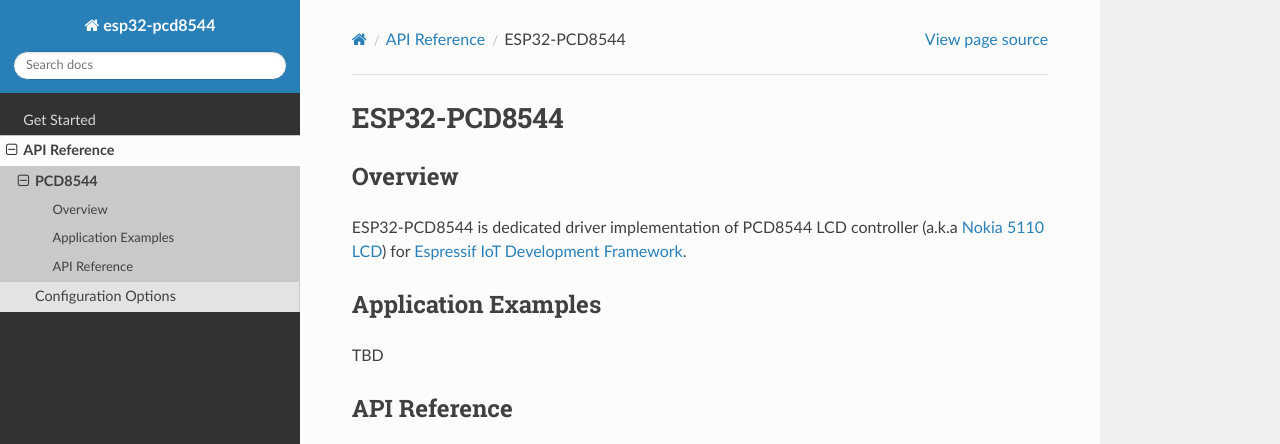
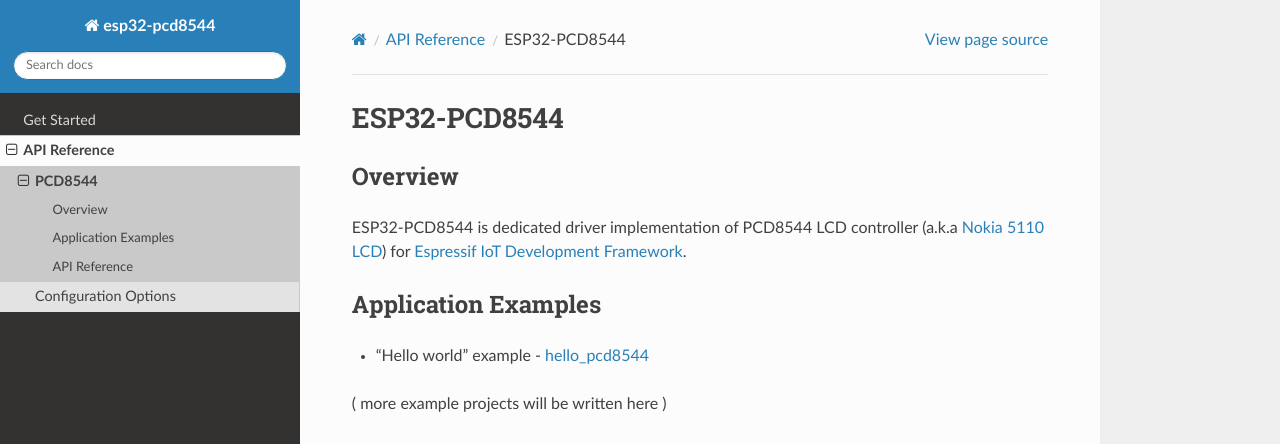
Before and after one commit to yanbe/esp32-pcd8544, a Sphinx documentation site: the page built from docs/api-reference/pcd8544/index.rst, in a window 1280 px wide, cut to the strip 0-444 px from the top of the page. Built offline with Sphinx 7.4.7 and the Read the Docs theme 2.0.0, drawn with Linux system fonts in a browser that asks for light colours.

Commit message:
update Application examples section in PCD8544 component

```diff
--- a/docs/api-reference/pcd8544/index.rst
+++ b/docs/api-reference/pcd8544/index.rst
@@ -9,10 +9,11 @@ ESP32-PCD8544 is dedicated driver implementation of PCD8544 LCD controller (a.k.
 Application Examples
 --------------------
 
-TBD
+* "Hello world" example - `hello_pcd8544 <https://github.com/yanbe/esp32-pcd8544-examples/tree/master/examples/hello_pcd8544>`_
+
+( more example projects will be written here )
 
 .. See :example:`get-started` directory of ESP32-PCD8544 examples that contains the following applications:
-   * Printing text and formatted text - :example:`text`
    * Drawing lines - :example:`lines`
    * Drawing bitmap images - :example:`bitmap`
    * Using contrast control - :example:`contrast`
```
